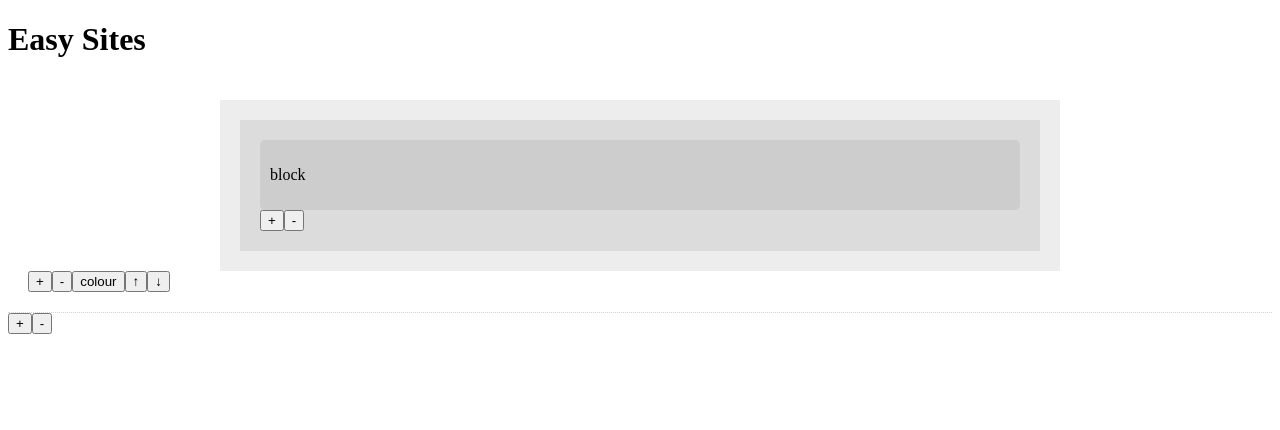
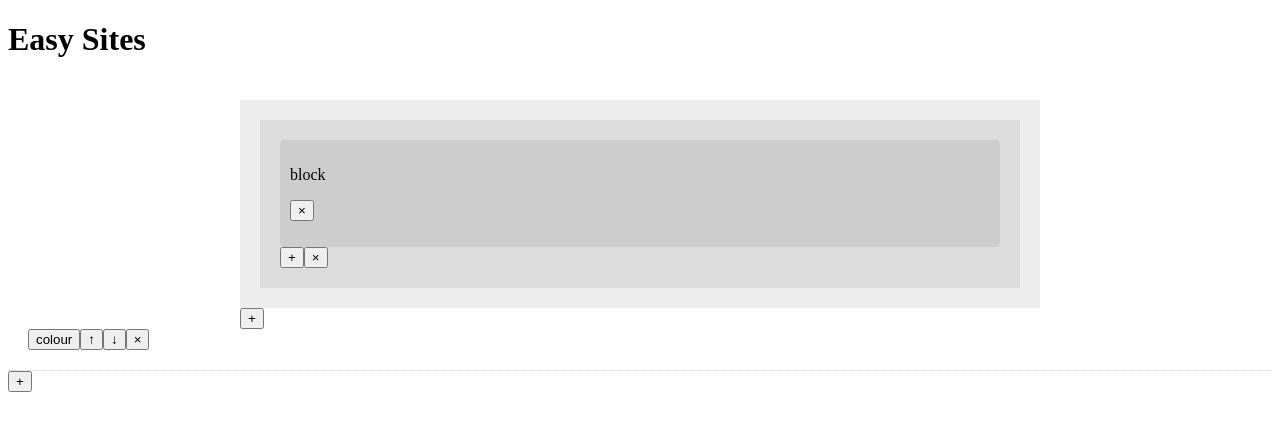
Before and after one commit to Droces/easy-sites, an Angular app: page / in a window 1280 px wide. Shown: the top 430 px of the page. Built offline with nearby package versions, Linux system fonts and the light colour scheme.

Commit message:
Added a removeSelf() function to all repeatable elements

```diff
--- a/src/app/block/block.component.html
+++ b/src/app/block/block.component.html
@@ -1,3 +1,4 @@
 <div class="block">
   <p contenteditable="true">{{ block.content }}<p>
+  <button (click)="removeSelf()" class="remove">&times;</button>
 </div>
--- a/src/app/block/block.component.ts
+++ b/src/app/block/block.component.ts
@@ -1,4 +1,4 @@
-import { Component, OnInit, Input } from '@angular/core';
+import { Component, OnInit, Input, Output, EventEmitter } from '@angular/core';
 
 import { Block } from '../block';
 
@@ -9,10 +9,14 @@ import { Block } from '../block';
 })
 export class BlockComponent implements OnInit {
   @Input() block: Block;
+  @Output() removeBlock = new EventEmitter();
 
   constructor() { }
 
   ngOnInit() {
   }
 
+  removeSelf(): void {
+    this.removeBlock.emit(this.block);
+  }
 }
--- a/src/app/group/group.component.html
+++ b/src/app/group/group.component.html
@@ -1,5 +1,9 @@
 <div class="group">
-  <app-block *ngFor="let block of group.blocks" [block]="block"></app-block>
+  <app-block *ngFor="let block of group.blocks"
+    [block]="block"
+    (removeBlock)="removeBlock(block)">
+  </app-block>
   <button (click)="addBlock()">+</button>
-  <button (click)="removeLastBlock()">-</button>
+  <!-- <button (click)="removeLastBlock()">-</button> -->
+  <button (click)="removeSelf()" class="remove">&times;</button>
 </div>
--- a/src/app/group/group.component.ts
+++ b/src/app/group/group.component.ts
@@ -1,6 +1,7 @@
-import { Component, OnInit, Input } from '@angular/core';
+import { Component, OnInit, Input, Output, EventEmitter } from '@angular/core';
 
 import { Group } from '../group';
+import { Block } from '../block';
 
 @Component({
   selector: 'app-group',
@@ -9,6 +10,7 @@ import { Group } from '../group';
 })
 export class GroupComponent implements OnInit {
   @Input() group: Group;
+  @Output() removeGroup = new EventEmitter();
 
   constructor() { }
 
@@ -19,7 +21,16 @@ export class GroupComponent implements OnInit {
     this.group.blocks.push({id: Date.now(), content: "new block"});
   }
 
-  removeLastBlock(): void {
-    this.group.blocks.pop();
+  // removeLastBlock(): void {
+  //   this.group.blocks.pop();
+  // }
+
+  removeSelf(): void {
+    this.removeGroup.emit(this.group);
+  }
+
+  removeBlock(block: Block): void {
+    var currentPos = this.group.blocks.indexOf(block);
+    this.group.blocks.splice(currentPos, 1);
   }
 }
--- a/src/app/page/page.component.html
+++ b/src/app/page/page.component.html
@@ -3,9 +3,10 @@
     <app-section *ngFor="let section of page.sections"
       [section]="section"
       (moveUp)="moveSectionUp(section)"
-      (moveDown)="moveSectionDown(section)">
+      (moveDown)="moveSectionDown(section)"
+      (removeSection)="removeSection(section)">
     </app-section>
   </div>
   <button (click)="addSection()">+</button>
-  <button (click)="removeLastSection()">-</button>
+  <!-- <button (click)="removeLastSection()">-</button> -->
 </main>
--- a/src/app/page/page.component.ts
+++ b/src/app/page/page.component.ts
@@ -27,9 +27,14 @@ export class PageComponent implements OnInit {
     this.page.sections.push({ id: Date.now(), colourStyle: 'default', groups: []});
   }
 
-  removeLastSection(): void {
-    this.page.sections.pop();
+  removeSection(section: Section): void {
+    var currentPos = this.page.sections.indexOf(section);
+    this.page.sections.splice(currentPos, 1);
   }
+
+  // removeLastSection(): void {
+  //   this.page.sections.pop();
+  // }
 
   moveSectionUp(section: Section) {
     var currentPos = this.page.sections.indexOf(section);
@@ -41,6 +46,7 @@ export class PageComponent implements OnInit {
 
   moveSectionDown(section: Section) {
     var currentPos = this.page.sections.indexOf(section);
+    // No check needed for last section
     this.page.sections.splice(currentPos + 1, 0, this.page.sections.splice(currentPos, 1)[0]);
   }
 }
--- a/src/app/section/section.component.html
+++ b/src/app/section/section.component.html
@@ -1,10 +1,17 @@
 <section id="{{ section.id }}" [attr.data-colourStyle]="section.colourStyle">
   <div class="groups">
-    <app-group *ngFor="let group of section.groups" [group]="group"></app-group>
+    <app-group *ngFor="let group of section.groups"
+      [group]="group"
+      (removeGroup)="removeGroup(group)">
+    </app-group>
   </div>
-  <button (click)="addGroup()">+</button>
-  <button (click)="removeLastGroup()">-</button>
+  <div class="groups-actions">
+    <button (click)="addGroup()">+</button>
+  </div>
+
+  <!-- <button (click)="removeLastGroup()">-</button> -->
   <button (click)="changeColour()">colour</button>
   <button (click)="up()">&uarr;</button>
   <button (click)="down()">&darr;</button>
+  <button (click)="removeSelf()" class="remove">&times;</button>
 </section>
--- a/src/app/section/section.component.scss
+++ b/src/app/section/section.component.scss
@@ -9,13 +9,16 @@ section {
     background: #e8ecf5;
   }
 }
+.groups,
+.groups-actions {
+  max-width: 800px;
+  margin-left: auto;
+  margin-right: auto;
+  box-sizing: border-box;
+}
 .groups {
-  max-width: 800px;
   background: rgba(0, 0, 0, 0.07);
   padding: 20px;
-  margin-left: auto;
-  margin-right: auto;
-  box-sizing: content-box;
   display: flex;
 
   & > * {
--- a/src/app/section/section.component.ts
+++ b/src/app/section/section.component.ts
@@ -1,6 +1,7 @@
 import { Component, OnInit, Input, Output, EventEmitter } from '@angular/core';
 
 import { Section } from '../section';
+import { Group } from '../group';
 
 @Component({
   selector: 'app-section',
@@ -13,6 +14,7 @@ export class SectionComponent implements OnInit {
   // An event emitter
   @Output() moveUp = new EventEmitter();
   @Output() moveDown = new EventEmitter();
+  @Output() removeSection = new EventEmitter();
 
   constructor() { }
 
@@ -21,10 +23,6 @@ export class SectionComponent implements OnInit {
 
   addGroup(): void {
     this.section.groups.push({id: Date.now(), blocks: []});
-  }
-
-  removeLastGroup(): void {
-    this.section.groups.pop();
   }
 
   changeColour(): void {
@@ -47,4 +45,17 @@ export class SectionComponent implements OnInit {
   down(): void {
     this.moveDown.emit(this.section);
   }
+
+  // removeLastGroup(): void {
+  //   this.section.groups.pop();
+  // }
+
+  removeSelf(): void {
+    this.removeSection.emit(this.section);
+  }
+
+  removeGroup(group: Group): void {
+    var currentPos = this.section.groups.indexOf(group);
+    this.section.groups.splice(currentPos, 1);
+  }
 }
```
